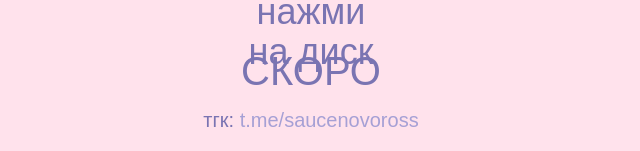
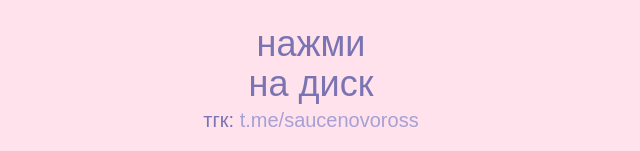
Before and after one commit to drowneddream/south-sauce, a Next.js app: page / in a window 1280 px wide. Shown: the part 525-676 px from the top of the page, without its empty margins (329-969 px from the left). Built offline with nearby package versions, Linux system fonts and the light colour scheme.

Commit message:
delete "Скоро"

```diff
--- a/app/shared/components/Footer/Footer.tsx
+++ b/app/shared/components/Footer/Footer.tsx
@@ -4,7 +4,6 @@ import { FC } from "react";
   export const Footer: FC = () => {
     return (
       <footer className="flex flex-col gap-1 justify-center align-middle mb-35 px-16 max-[375px]:px-6">
-        <p className="text-[40px] text-center text-(--text-color)">СКОРО</p>
         <p className="text-[20px] text-center text-(--text-color)">тгк: <Link href={"https://t.me/saucenovoross"} rel="noopener noreferrer" target="_blank" className="text-(--hover-color)" >t.me/saucenovoross</Link></p>
       </footer>
     );
```
